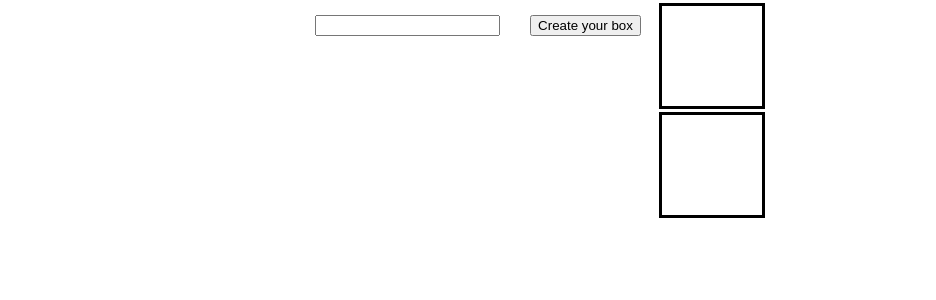
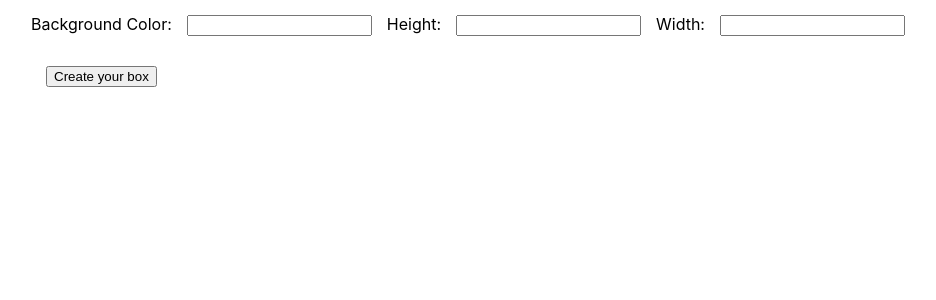
Before and after one commit to Lopez-CL/box-generator, a React (Create React App) app: page / in a window 1280 px wide. Shown: the top 300 px of the page, without its empty margins (109-1045 px from the left). Built offline with nearby package versions, Linux system fonts and the light colour scheme.

Commit message:
success in creating object iteration

```diff
--- a/src/App.js
+++ b/src/App.js
@@ -4,12 +4,11 @@ import BlockInput from './components/BlockInput';
 import BlockDisplay from './components/BlockDisplay';
 
 function App() {
-  const [colors, setColors] = useState();
-  const addStyle = (inputColor) => {(setColors(inputColor))};
+  const [style, setStyle] = useState([]);
   return (
     <div className="App">
-      <BlockInput getColor = {addStyle}/>
-      <BlockDisplay passColor = {colors}/>
+      <BlockInput setStyle = {setStyle} style = {style}/>
+      <BlockDisplay style = {style}/>
     </div>
   );
 }
--- a/src/components/BlockDisplay.jsx
+++ b/src/components/BlockDisplay.jsx
@@ -1,13 +1,12 @@
 import React from 'react'
 import {useState} from 'react';
-const arr = []
 const BlockDisplay = (props) => {
-    arr.push(props.passColor);
+    const {style} = props;
     return (
         <div>
         {
-            arr.map( (item) => (
-                <div className='created-block' style={item}>
+            style.map( (item, index) => (
+                <div key={index} className='created-block' style={{backgroundColor: item.bgColor, height: item.height, width: item.width}}>
 
                 </div>
                 // the html for the box and each color passed into the array
--- a/src/components/BlockInput.jsx
+++ b/src/components/BlockInput.jsx
@@ -2,17 +2,32 @@ import React from 'react'
 import {useState} from 'react';
 const BlockInput = (props) => {
     const [styleColor, setStyleColor] = useState('');
+    const [styleHeight, setStyleHeight] = useState('');
+    const [styleWidth, setStyleWidth] = useState('');
     // const [arr, setArr] = useState();
     const handleSubmit = (e) => {
         e.preventDefault();
-        console.log('button pressed!')
-        props.getColor(styleColor)
+        console.log('button pressed!');
+        let holderObject = {
+            bgColor: styleColor,
+            height: `${styleHeight}px`,
+            width: `${styleWidth}px`
+        }
+        console.log(holderObject);
+        props.setStyle([...props.style, holderObject]);
         setStyleColor('');
+        setStyleHeight('');
+        setStyleWidth('');
     };
     return (
         <div>
             <form onSubmit={handleSubmit}>
+                <label>Background Color:</label>
                 <input type='text' onChange = {(e) => setStyleColor(e.target.value)} value = {styleColor}/>
+                <label>Height:</label>
+                <input type='text' onChange = {(e) => setStyleHeight(e.target.value)} value = {styleHeight}/>
+                <label>Width:</label>
+                <input type='text' onChange = {(e) => setStyleWidth(e.target.value)} value = {styleWidth}/>
                 <input type='submit' value='Create your box'/>
             </form>
         </div>
```
